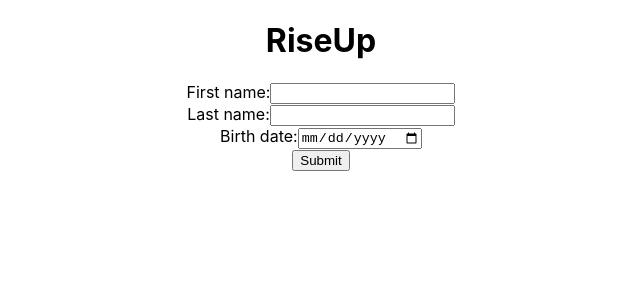
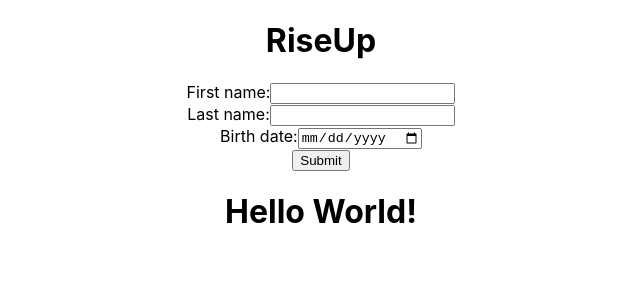
Before and after one commit to shanepat/RiseUp, a React (Create React App) app: page / in a window 1280 px wide. Shown: the top 300 px of the page, without its empty margins (319-959 px from the left). Built offline with nearby package versions, Linux system fonts and the light colour scheme.

Commit message:
Testing the commit

```diff
--- a/src/App.js
+++ b/src/App.js
@@ -15,7 +15,7 @@ function App() {
       <label for="lname">Birth date:</label>
       <input type="date" id="bday" name="bday"/><br/>
       <input type="submit" value="Submit"/>
-
+      <h1> Hello World! </h1>
 
     </div>
   );
```
Also changed, not shown: 9 other files (tests, documents, lock files or other folders).
